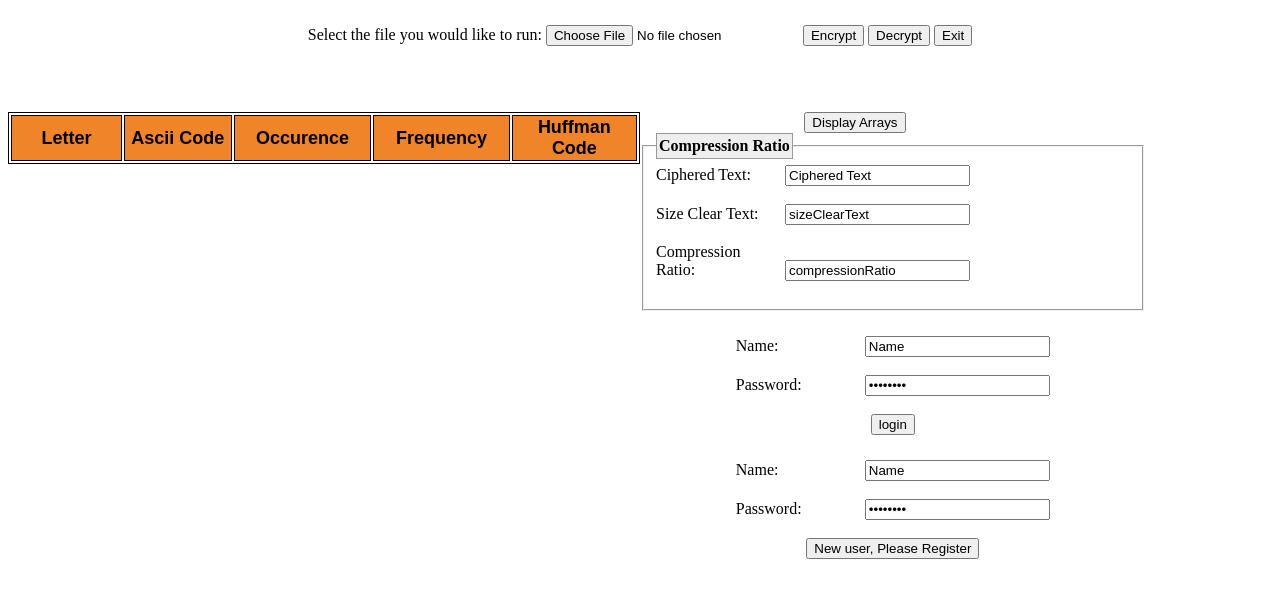
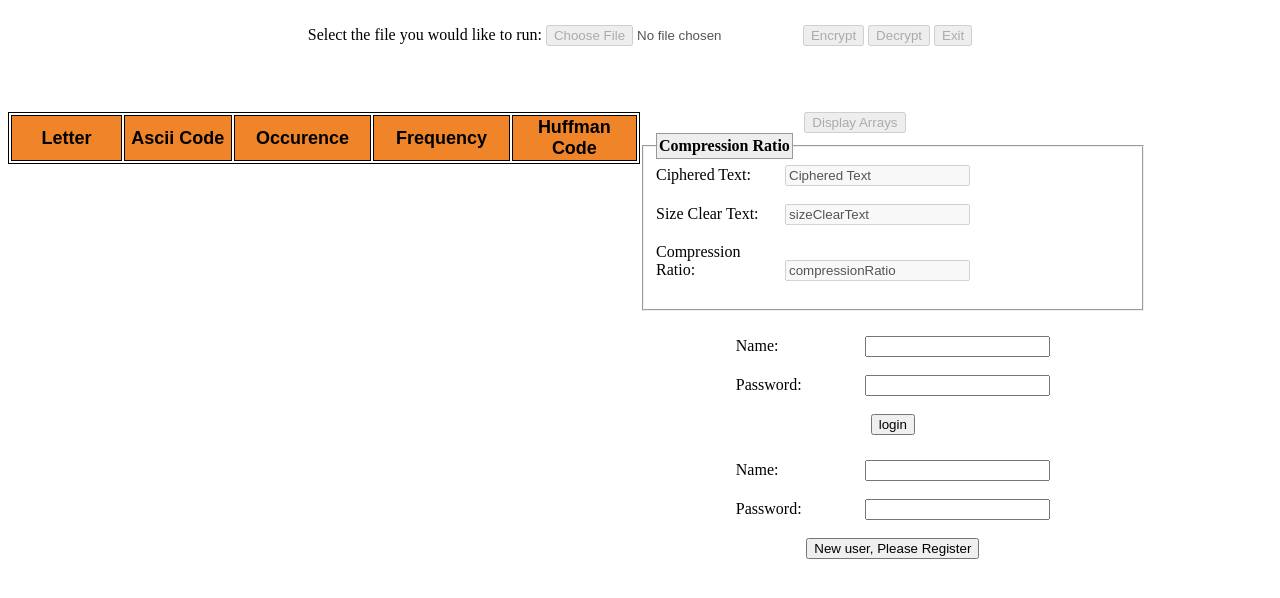
Before and after one commit to ahmmdd/COMP303-J2EEProgramming, a plain HTML site: page WebContent/index.html in a window 1280 px wide. Drawn offline with Linux system fonts and the light colour scheme.

Commit message:
disable index.html UI

```diff
--- a/WebContent/index.html
+++ b/WebContent/index.html
@@ -46,14 +46,14 @@
 				<!-- ACTION is the servlet mapping -->
 				<form action="upload" method="GET" class="inline-form" >
 					Select the file you would like to run:
-					<input type="file" name="uploadFile" />
-					<input type="submit" name="submitFile" value="Encrypt" />
+					<input type="file" name="uploadFile" disabled/>
+					<input type="submit" name="submitFile" value="Encrypt" disabled/>
 				</form>
 				<form action="decrypt" method="GET" class="inline-form">
-					<input type="submit" name="decrypt" value="Decrypt" />
+					<input type="submit" name="decrypt" value="Decrypt" disabled/>
 				</form>
 				<form action="exit" method="GET" class="inline-form">
-					<input type="submit" name="exit" value="Exit" />
+					<input type="submit" name="exit" value="Exit" disabled/>
 				</form>
 			</span>
 		</div>
@@ -74,19 +74,23 @@
 			<div
 				style="margin-right: auto; margin-left: auto; width: 35%; margin-top: 50px;">
 				<form action=""></form>
-				<input type="submit" name="displayArray" value="Display Arrays">
+				<input type="submit" name="displayArray" value="Display Arrays" disabled>
 			</div>
 			<!--compression ratio fieldset-->
 			<div>
 				<fieldset>
 					<legend>Compression Ratio</legend>
-					<label class="compression-label">Ciphered Text:</label> <input
-						type="text" name="cipheredText" value="Ciphered Text" /><br>
-					<br> <label class="compression-label">Size Clear Text:</label>
-					<input type="text" name="sizeClearText" value="sizeClearText" /><br>
-					<br> <label class="compression-label">Compression
-						Ratio:</label> <input type="text" name="compressionRatio"
-						value="compressionRatio" /><br>
+					<label class="compression-label">Ciphered Text:</label>
+					<input type="text" name="cipheredText" value="Ciphered Text" disabled/>
+					<br>
+					<br>
+					<label class="compression-label">Size Clear Text:</label>
+					<input type="text" name="sizeClearText" value="sizeClearText" disabled/>
+					<br>
+					<br>
+					<label class="compression-label">Compression Ratio:</label>
+					<input type="text" name="compressionRatio" value="compressionRatio" disabled/>
+					<br>
 					<br>
 				</fieldset>
 			</div>
@@ -94,11 +98,11 @@
 			<div style="text-align: center; margin-top: 25px;">
 				<form action="login" name="login" action="post">
 					<label class="compression-label">Name: </label>
-					<input type="text" name="USERNAME" value="Name" />
+					<input type="text" name="USERNAME" />
 					<br>
 					<br>
 					<label class="compression-label">Password: </label>
-					<input type="password" name="PASSWORD" value="password" />
+					<input type="password" name="PASSWORD" />
 					<br>
 					<br>
 					<input type="submit" value="login" />
@@ -108,11 +112,11 @@
 			<div style="text-align: center; margin-top: 25px;">
 				<form action="register" name="register" action="post">
 					<label class="compression-label">Name: </label>
-					<input type="text" name="USERNAME" value="Name" />
+					<input type="text" name="USERNAME" />
 					<br>
 					<br>
 					<label class="compression-label">Password: </label>
-					<input type="password" name="PASSWORD" value="password" />
+					<input type="password" name="PASSWORD" />
 					<br>
 					<br>
 					<input type="submit" value="New user, Please Register" />
```
